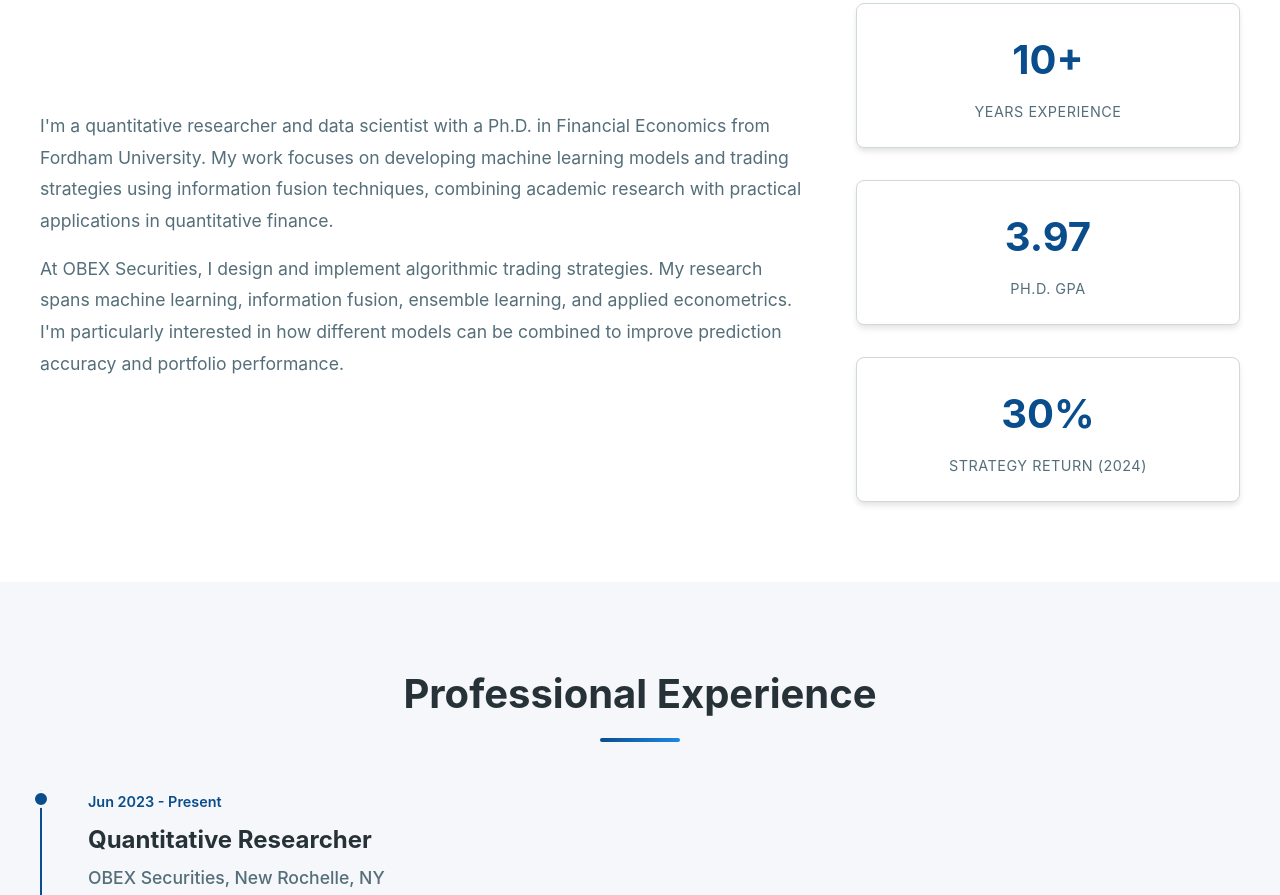
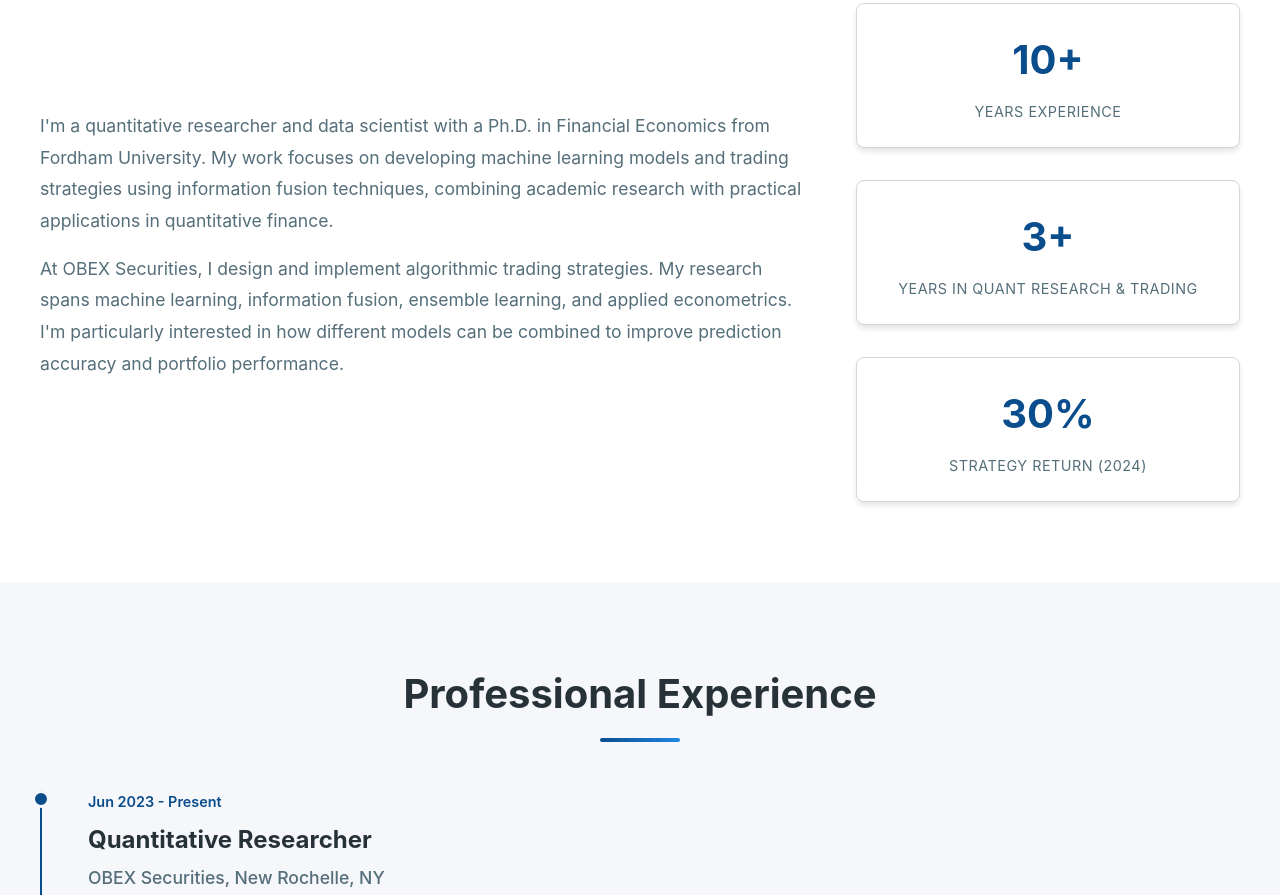
Before and after one commit to nathan-jiang/nathan-jiang.github.io, a plain HTML site: page index.html in a window 1280 px wide. Shown: the part 1065-1960 px from the top of the page. Drawn offline with Linux system fonts and the light colour scheme.

Commit message:
Update stats and remove GPA information

```diff
--- a/index.html
+++ b/index.html
@@ -69,8 +69,8 @@
                         <p>Years Experience</p>
                     </div>
                     <div class="stat">
-                        <h3>3.97</h3>
-                        <p>Ph.D. GPA</p>
+                        <h3>3+</h3>
+                        <p>Years in Quant Research & Trading</p>
                     </div>
                     <div class="stat">
                         <h3>30%</h3>
@@ -197,7 +197,6 @@
                     </div>
                     <h3>Ph.D. in Financial Economics</h3>
                     <h4>Fordham University, Bronx, NY</h4>
-                    <p class="education-gpa">G.P.A: 3.97/4.0</p>
                     <p class="education-cert">Data Scientist Certification - The Data Incubator</p>
                 </div>
 
```
